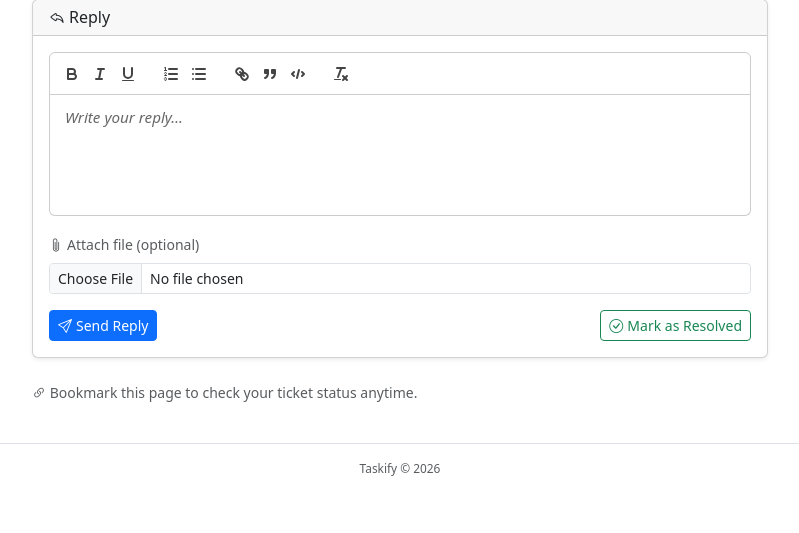
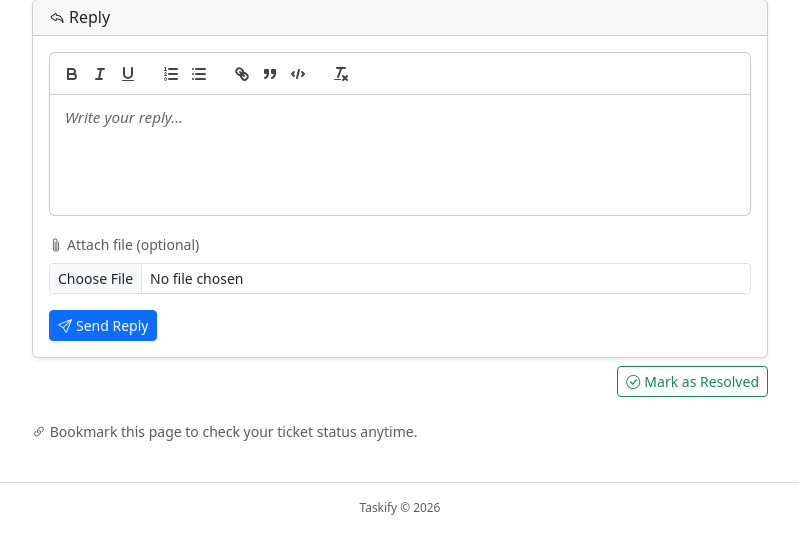
Before and after one commit to StolzAlex/taskify, a Flask app: template templates/ticket_status.html in a window 1280 px wide. Shown: the part 492-1025 px from the top of the page, without its empty margins (240-1039 px from the left). Before the commit the page ends 968 px from the top, so only its background shows below. Run offline with Flask 3, Linux system fonts and the light colour scheme; the template is opened without the code that fills it: values that come from a table or form of the project are taken from there, others are empty; tables that the repository leaves empty hold one stand-in row (values such as "Sample post"); some libraries are stand-ins or nearby versions.

Commit message:
Customer can set as resolved

```diff
--- a/templates/ticket_status.html
+++ b/templates/ticket_status.html
@@ -126,6 +126,11 @@
             <button type="submit" class="btn btn-primary btn-sm">
               <i class="bi bi-send me-1"></i>{{ _('Send Reply') }}
             </button>
+          </div>
+        </form>
+      </div>
+    </div>
+    <div class="mt-2 text-end">
             {% if current_customer and current_customer.email|lower == ticket.submitter_email|lower %}
             <form method="post" action="{{ url_for('customer_resolve', token=ticket.token) }}"
                   onsubmit="return confirm('{{ _('Mark this ticket as resolved?') }}')">
@@ -133,10 +138,7 @@
                 <i class="bi bi-check-circle me-1"></i>{{ _('Mark as Resolved') }}
               </button>
             </form>
-            {% endif %}
-          </div>
-        </form>
-      </div>
+        {% endif %}
     </div>
     {% else %}
     <div class="alert alert-secondary mt-2">
```
